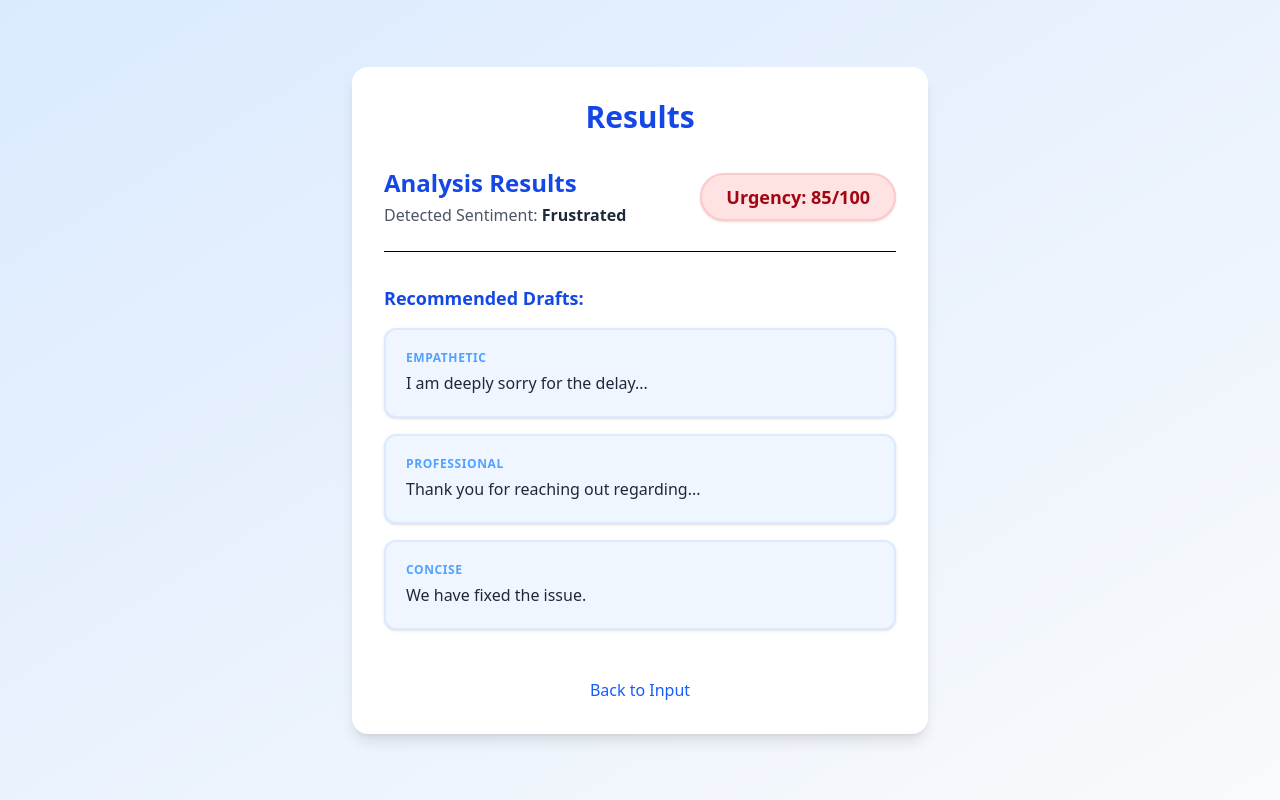
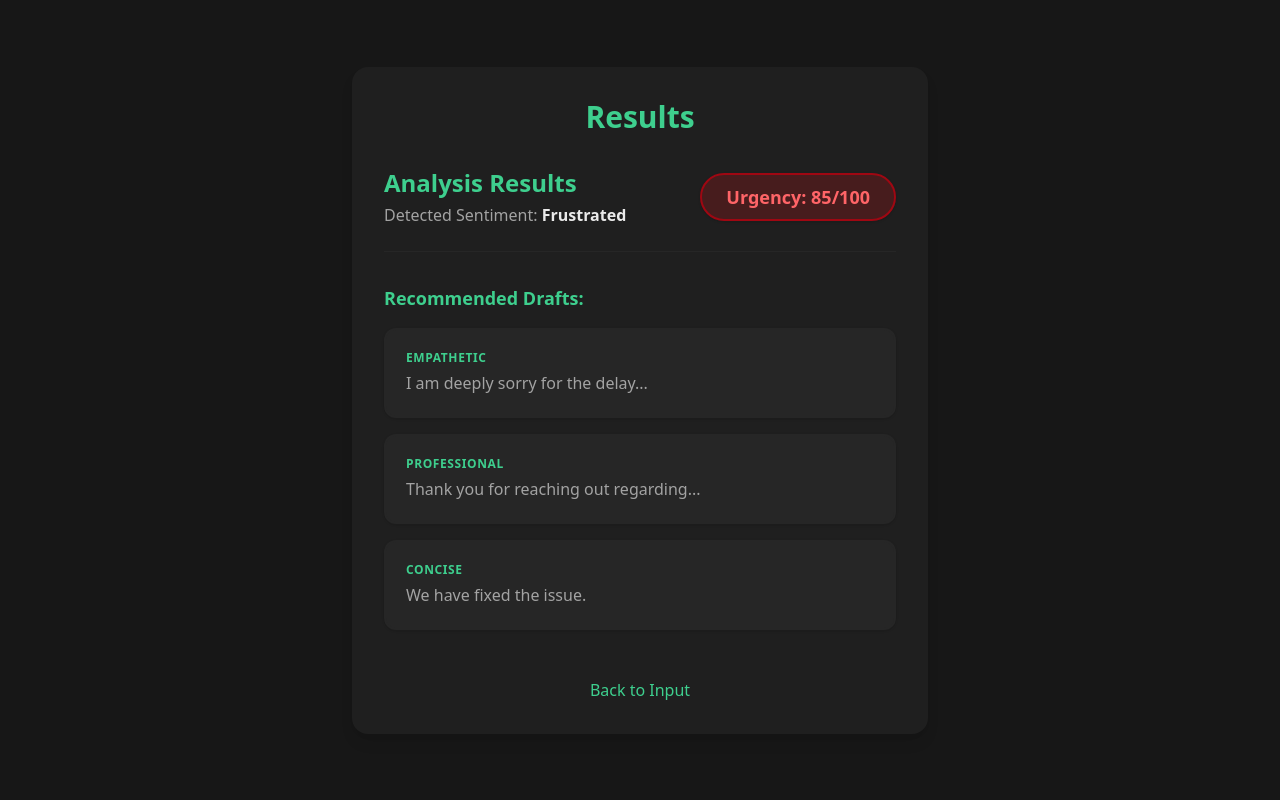
Before and after one commit to MuneeburRehman-29/Chomu-Programmers-Sibathon26, a Next.js app: page /result in a window 1280 px wide. Built offline with nearby package versions, Linux system fonts and the light colour scheme.

Commit message:
change Design....Use best practices... Generate a mail when clicking mail option...

```diff
--- a/src/app/fakeData.js
+++ b/src/app/fakeData.js
@@ -3,8 +3,17 @@ export const dummyResponse = {
   urgency: 85,
   sentiment: "Frustrated",
   drafts: {
-    empathetic: "I am deeply sorry for the delay...",
-    professional: "Thank you for reaching out regarding...",
-    concise: "We have fixed the issue."
-  }
+    empathetic: {
+      preview: "I am deeply sorry for the delay...",
+      full: "Dear Customer,\n\nI am deeply sorry for the delay in addressing your concern. I completely understand how frustrating this must have been for you, and I want you to know that your experience matters greatly to us.\n\nWe have thoroughly investigated the issue and have taken the following steps to resolve it:\n\n1. Your account has been credited with a full refund for the affected order.\n2. We have escalated the matter to our quality assurance team to prevent similar issues in the future.\n3. A dedicated support agent has been assigned to your case for any follow-up needs.\n\nPlease don't hesitate to reach out if there's anything else we can do. We truly value your patience and continued trust in our services.\n\nWarm regards,\nCustomer Support Team",
+    },
+    professional: {
+      preview: "Thank you for reaching out regarding...",
+      full: "Dear Customer,\n\nThank you for reaching out regarding your recent experience. We acknowledge the issue you have reported and sincerely apologize for any inconvenience caused.\n\nAfter reviewing your case, we have identified the root cause and implemented the following corrective actions:\n\n1. A full refund has been processed to your original payment method (please allow 3-5 business days).\n2. Your case has been documented and shared with our operations team for process improvement.\n3. We have updated our systems to prevent recurrence of this issue.\n\nShould you require any further assistance, please do not hesitate to contact us. We appreciate your understanding.\n\nBest regards,\nCustomer Support Team",
+    },
+    concise: {
+      preview: "We have fixed the issue.",
+      full: "Hi,\n\nWe've resolved the issue you reported. A full refund has been processed and should appear within 3-5 business days.\n\nLet us know if you need anything else.\n\nThanks,\nSupport Team",
+    },
+  },
 };
--- a/src/app/globals.css
+++ b/src/app/globals.css
@@ -1 +1,15 @@
 @import "tailwindcss";
+
+@theme {
+  --color-primary-bg: #171717;
+  --color-secondary-bg: #1F1F1F;
+  --color-elevated: #262626;
+  --color-accent: #3ECF8E;
+  --color-accent-hover: #34B97C;
+  --color-accent-active: #2DA56F;
+  --color-accent-secondary: #228A5B;
+  --color-text-primary: #EAEAEA;
+  --color-text-secondary: #A3A3A3;
+  --color-text-muted: #737373;
+  --color-text-on-accent: #0F0F0F;
+}
--- a/src/app/input/page.js
+++ b/src/app/input/page.js
@@ -16,10 +16,10 @@ export default function InputPage() {
   };
 
   return (
-    <main className="min-h-screen bg-gradient-to-br from-gray-50 to-blue-100 flex flex-col items-center justify-center p-6">
-      <div className="w-full max-w-xl bg-white rounded-2xl shadow-lg p-8 flex flex-col gap-6">
-        <h1 className="text-4xl font-extrabold text-blue-700 mb-2 text-center">Smart-Response HQ</h1>
-        <p className="text-gray-500 text-center mb-4">Enter your prompt below to get started.</p>
+    <main className="min-h-screen bg-primary-bg flex flex-col items-center justify-center p-6">
+      <div className="w-full max-w-xl bg-secondary-bg rounded-2xl shadow-lg p-8 flex flex-col gap-6">
+        <h1 className="text-4xl font-extrabold text-accent mb-2 text-center">Smart-Response HQ</h1>
+        <p className="text-text-secondary text-center mb-4">Enter your prompt below to get started.</p>
         <InputSection onAnalyze={handleAnalyze} loading={loading} />
       </div>
     </main>
--- a/src/app/layout.js
+++ b/src/app/layout.js
@@ -12,15 +12,15 @@ const geistMono = Geist_Mono({
 });
 
 export const metadata = {
-  title: "Create Next App",
-  description: "Generated by create next app",
+  title: "Smart-Response HQ",
+  description: "AI-powered email response analysis and drafting tool",
 };
 
 export default function RootLayout({ children }) {
   return (
     <html lang="en">
       <body
-        className={`${geistSans.variable} ${geistMono.variable} antialiased`}
+        className={`${geistSans.variable} ${geistMono.variable} antialiased bg-primary-bg text-text-primary`}
       >
         {children}
       </body>
--- a/src/app/page.js
+++ b/src/app/page.js
@@ -1,8 +1,5 @@
-
-
-import { redirect } from 'next/navigation';
+import { redirect } from "next/navigation";
 
 export default function Home() {
-  redirect('/input');
-  return null;
+  redirect("/input");
 }
--- /dev/null
+++ b/src/app/result/draft/[key]/page.js
@@ -0,0 +1,49 @@
+"use client";
+
+import { use } from "react";
+import Link from "next/link";
+import { dummyResponse } from "../../../fakeData";
+
+export default function DraftPage({ params }) {
+  const { key } = use(params);
+  const draft = dummyResponse.drafts[key];
+
+  if (!draft) {
+    return (
+      <main className="min-h-screen bg-primary-bg flex flex-col items-center justify-center p-6">
+        <div className="w-full max-w-xl bg-secondary-bg rounded-2xl shadow-lg p-8 text-center">
+          <h1 className="text-2xl font-bold text-text-primary mb-4">Draft not found</h1>
+          <Link href="/result" className="text-accent hover:text-accent-hover hover:underline transition-colors">
+            Back to Results
+          </Link>
+        </div>
+      </main>
+    );
+  }
+
+  return (
+    <main className="min-h-screen bg-primary-bg flex flex-col items-center justify-center p-6">
+      <div className="w-full max-w-2xl bg-secondary-bg rounded-2xl shadow-lg p-8 flex flex-col gap-6">
+        <div className="flex items-center justify-between">
+          <span className="text-xs font-bold uppercase tracking-wider text-accent">
+            {key} draft
+          </span>
+          <Link href="/result" className="text-text-muted hover:text-accent text-sm transition-colors">
+            &larr; Back to Results
+          </Link>
+        </div>
+        <div className="border-t border-elevated pt-6">
+          <p className="text-text-primary text-base leading-relaxed whitespace-pre-line">
+            {draft.full}
+          </p>
+        </div>
+        <button
+          onClick={() => navigator.clipboard.writeText(draft.full)}
+          className="self-end bg-accent hover:bg-accent-hover active:bg-accent-active text-text-on-accent font-bold py-2 px-5 rounded-xl transition-all duration-200 shadow-md"
+        >
+          Copy to Clipboard
+        </button>
+      </div>
+    </main>
+  );
+}
--- a/src/app/result/page.js
+++ b/src/app/result/page.js
@@ -1,16 +1,18 @@
+"use client";
+
 import ResultsDisplay from "../../components/ResultsDisplay";
 import { dummyResponse } from "../fakeData";
+import Link from "next/link";
 
 export default function ResultPage() {
-  // In a real app, fetch or receive data via context, params, or API
   const data = dummyResponse;
 
   return (
-    <main className="min-h-screen bg-gradient-to-br from-blue-100 to-gray-50 flex flex-col items-center justify-center p-6">
-      <div className="w-full max-w-xl bg-white rounded-2xl shadow-lg p-8 flex flex-col gap-6">
-        <h1 className="text-3xl font-bold text-blue-700 mb-2 text-center">Results</h1>
+    <main className="min-h-screen bg-primary-bg flex flex-col items-center justify-center p-6">
+      <div className="w-full max-w-xl bg-secondary-bg rounded-2xl shadow-lg p-8 flex flex-col gap-6">
+        <h1 className="text-3xl font-bold text-accent mb-2 text-center">Results</h1>
         <ResultsDisplay data={data} />
-        <a href="/input" className="mt-6 text-blue-600 hover:underline text-center">Back to Input</a>
+        <Link href="/input" className="mt-6 text-accent hover:text-accent-hover hover:underline text-center transition-colors">Back to Input</Link>
       </div>
     </main>
   );
--- a/src/components/InputSection.js
+++ b/src/components/InputSection.js
@@ -14,7 +14,7 @@ export default function InputSection({ onAnalyze, loading }) {
       <div>
         <label
           htmlFor="customerEmail"
-          className="block text-lg font-semibold text-blue-700 mb-2"
+          className="block text-lg font-semibold text-accent mb-2"
         >
           Customer Email
         </label>
@@ -23,14 +23,14 @@ export default function InputSection({ onAnalyze, loading }) {
           value={email}
           onChange={(e) => setEmail(e.target.value)}
           disabled={loading}
-          className="w-full h-48 p-4 border-2 border-blue-200 rounded-xl focus:border-blue-500 focus:ring-2 focus:ring-blue-200 focus:outline-none transition-all resize-none disabled:bg-gray-100 disabled:cursor-not-allowed text-gray-800 shadow-sm"
+          className="w-full h-48 p-4 border-2 border-elevated rounded-xl bg-elevated focus:border-accent focus:ring-2 focus:ring-accent/30 focus:outline-none transition-all resize-none disabled:opacity-50 disabled:cursor-not-allowed text-text-primary placeholder:text-text-muted shadow-sm"
           placeholder="Paste the customer email content here..."
         />
       </div>
       <button
         onClick={handleAnalyze}
         disabled={loading || !email.trim()}
-        className="w-full bg-gradient-to-r from-blue-600 to-blue-400 hover:from-blue-700 hover:to-blue-500 text-white font-bold py-3 px-6 rounded-xl transition-all duration-200 disabled:bg-gray-400 disabled:cursor-not-allowed flex items-center justify-center gap-2 shadow-md"
+        className="w-full bg-accent hover:bg-accent-hover active:bg-accent-active text-text-on-accent font-bold py-3 px-6 rounded-xl transition-all duration-200 disabled:opacity-50 disabled:cursor-not-allowed flex items-center justify-center gap-2 shadow-md"
       >
         {loading ? (
           <>
--- a/src/components/ResultsDisplay.js
+++ b/src/components/ResultsDisplay.js
@@ -1,18 +1,19 @@
+import Link from "next/link";
+
 export default function ResultsDisplay({ data }) {
-  // Color logic for the badge
   const getBadgeColor = (score) => {
-    if (score >= 80) return "bg-red-100 text-red-800 border-red-200";
-    if (score >= 50) return "bg-yellow-100 text-yellow-800 border-yellow-200";
-    return "bg-green-100 text-green-800 border-green-200";
+    if (score >= 80) return "bg-red-900/40 text-red-400 border-red-800";
+    if (score >= 50) return "bg-yellow-900/40 text-yellow-400 border-yellow-800";
+    return "bg-green-900/40 text-green-400 border-green-800";
   };
 
   return (
     <div className="flex flex-col gap-8">
       {/* Header with Urgency Badge */}
-      <div className="flex flex-col md:flex-row justify-between items-center border-b pb-6 gap-4">
+      <div className="flex flex-col md:flex-row justify-between items-center border-b border-elevated pb-6 gap-4">
         <div>
-          <h2 className="text-2xl font-extrabold text-blue-700 mb-1">Analysis Results</h2>
-          <p className="text-base text-gray-600">Detected Sentiment: <span className="font-semibold text-gray-800">{data.sentiment}</span></p>
+          <h2 className="text-2xl font-extrabold text-accent mb-1">Analysis Results</h2>
+          <p className="text-base text-text-secondary">Detected Sentiment: <span className="font-semibold text-text-primary">{data.sentiment}</span></p>
         </div>
         <div className={`px-6 py-2 rounded-full border-2 font-bold text-lg shadow-sm ${getBadgeColor(data.urgency)}`}>
           Urgency: {data.urgency}/100
@@ -21,15 +22,15 @@ export default function ResultsDisplay({ data }) {
 
       {/* Response Cards */}
       <div className="space-y-4">
-        <h3 className="font-semibold text-blue-700 text-lg">Recommended Drafts:</h3>
+        <h3 className="font-semibold text-accent text-lg">Recommended Drafts:</h3>
         <div className="grid gap-4">
-          {Object.entries(data.drafts).map(([key, text]) => (
-            <div key={key} className="p-5 border-2 border-blue-100 rounded-xl hover:border-blue-400 cursor-pointer transition-colors bg-blue-50 shadow-sm">
-              <span className="text-xs font-bold uppercase tracking-wider text-blue-400 mb-1 block">
+          {Object.entries(data.drafts).map(([key, draft]) => (
+            <Link key={key} href={`/result/draft/${key}`} className="block p-5 border-2 border-elevated rounded-xl hover:border-accent cursor-pointer transition-colors bg-elevated shadow-sm">
+              <span className="text-xs font-bold uppercase tracking-wider text-accent mb-1 block">
                 {key}
               </span>
-              <p className="text-gray-800 text-base leading-relaxed">{text}</p>
-            </div>
+              <p className="text-text-secondary text-base leading-relaxed">{draft.preview}</p>
+            </Link>
           ))}
         </div>
       </div>
```
